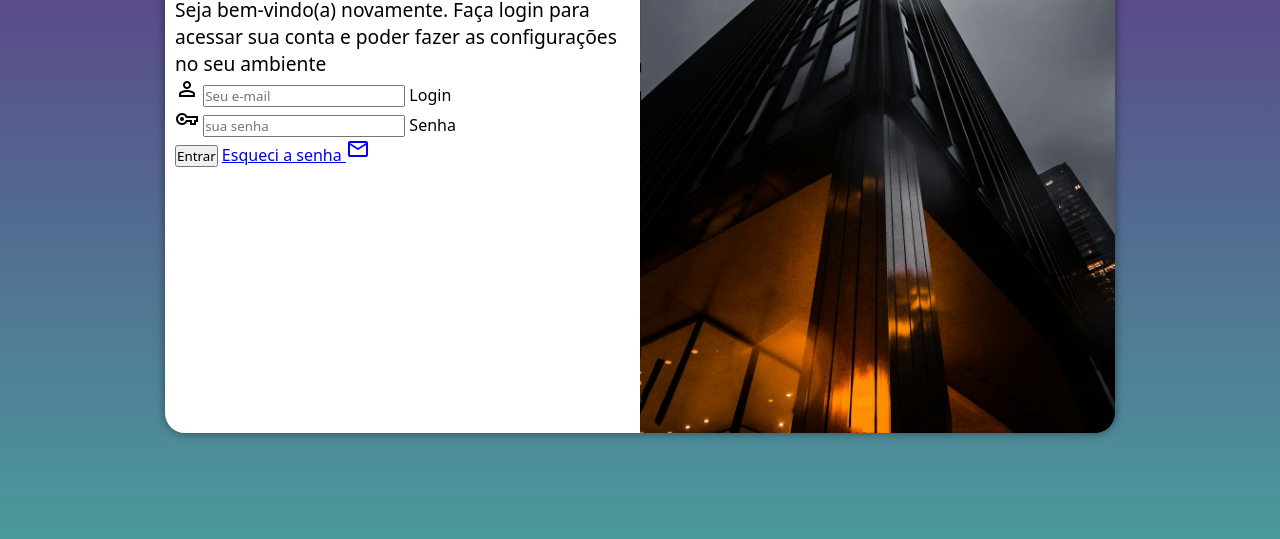
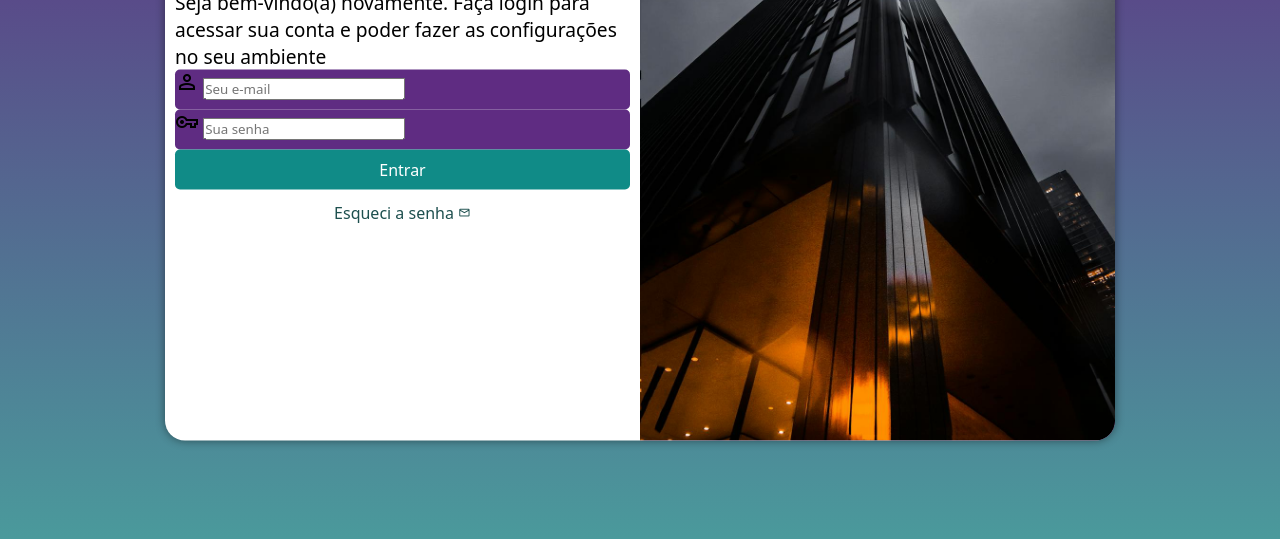
Before and after one commit to luizroquim/projeto-login, a plain HTML site: page index.html in a window 1280 px wide. Shown: the part 217-756 px from the top of the page. Drawn offline with nearby package versions, Linux system fonts and the light colour scheme.

Commit message:
formatação do formulário

```diff
--- a/estilos/style.css
+++ b/estilos/style.css
@@ -25,7 +25,7 @@ section#login{
     left: 50%;
     background-color: white;
     width: 250px;
-    height: 500px;
+    height: 515px;
     border-radius: 20px;
     transform: translate(-50%, -50%);
     overflow: hidden;
@@ -52,4 +52,51 @@ div#formulario > h1 {
 }
 div#formulario > p {
     font-size: 0.8em;
+
 }
+form > div.campo{
+    background-color: #5f2c82;
+    display: block;
+    width: 100%;
+    height: 40px;
+    border-radius: 5px;
+
+}
+div.campo >label{
+    display: none;
+
+}
+form > input[type=submit]{
+    display: block;
+    font-size: 1em;
+    width: 100%;
+    height: 40px;
+    background-color: #108b87;
+    color: white;
+    border: none;
+    border-radius:5px;
+    cursor:pointer
+}
+form > input[type=submit]:hover{
+    background-color: #145554;
+}
+form > a.botao{
+    display: block;
+    text-align: center;
+    font-size: 1em;
+    width: 100%;
+    height: 40px;
+    margin-top: 5px;
+    padding-top: 7px;
+    background-color: white;
+    color: #1d4f4e;
+    border: 1px #2e6866;
+    border-radius: 5px;
+    text-decoration: none;
+}
+form > a.botao:hover{
+    background-color: #73e4e0;
+}
+form > a.botao > span{
+    font-size:0.8em ;
+}
--- a/index.html
+++ b/index.html
@@ -31,11 +31,11 @@
                         <span class="material-symbols-outlined">
                             vpn_key
                             </span>
-                        <input type="password" name="senha" id="isenha" placeholder="sua senha" autocomplete="current-password" required minlength="8" maxlength="20">
+                        <input type="password" name="senha" id="isenha" placeholder="Sua senha" autocomplete="current-password" required minlength="8" maxlength="20">
                         <label for="isenha">Senha</label>
                     </div>
                     <input type="submit" value="Entrar">
-                    <a href="esqueci.html">Esqueci a senha <span class="material-symbols-outlined">mail</span></a>
+                    <a href="esqueci.html" class="botao">Esqueci a senha <span class="material-symbols-outlined">mail</span></a>
 
                 </form>
             </div>
```
